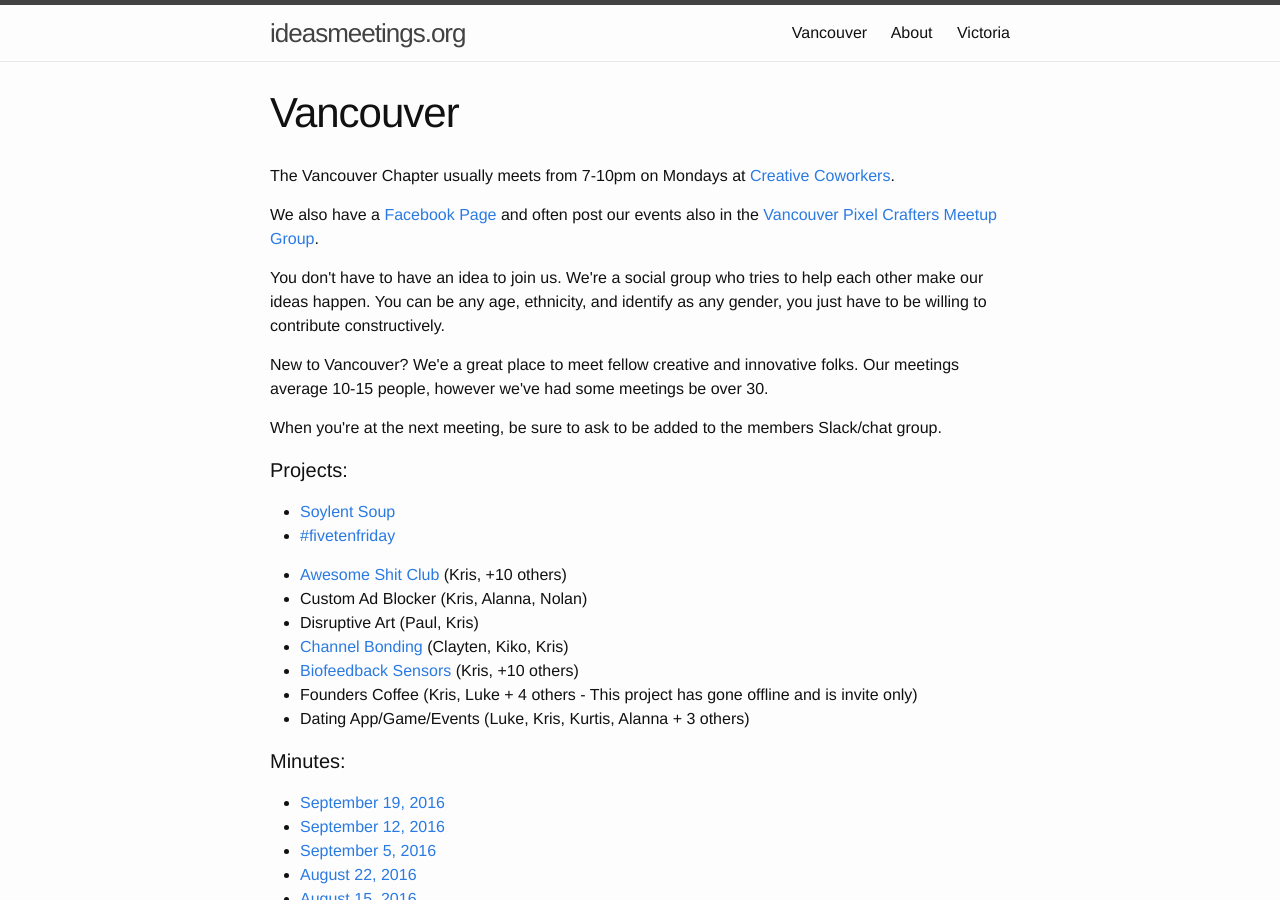
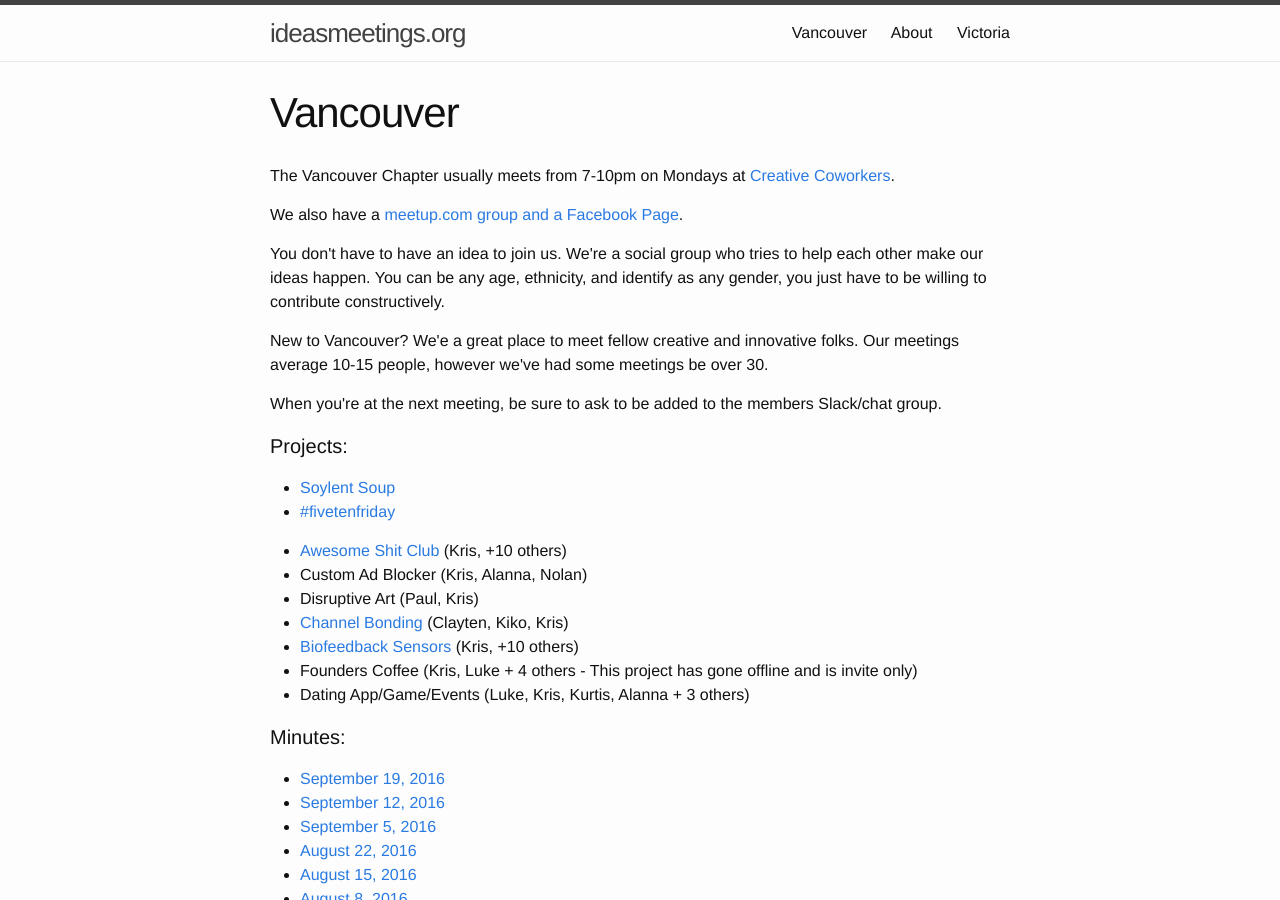
Before and after one commit to improvethings/improvethings.github.io, a Jekyll site: the page built from vancouver/index.html, in a window 1280 px wide and 900 px high. Built offline with Jekyll 4.4.1, drawn with Linux system fonts in a browser that asks for light colours.

Commit message:
fixed meetup.com link

```diff
--- a/vancouver/index.html
+++ b/vancouver/index.html
@@ -19,7 +19,7 @@
 comments: []
 ---
 <p>The Vancouver Chapter usually meets from 7-10pm on Mondays at <a href="http://creativecoworkers.com/">Creative Coworkers</a>.</p>
-<p>We also have a <a href="https://www.facebook.com/ideasvan">Facebook Page</a> and often post our events also in the <a href="http://www.meetup.com/Vancouver-Tech-Co-Founders/">Vancouver Pixel Crafters Meetup Group</a>.</p>
+<p>We also have a <a href="http://www.meetup.com/IdeasVancouver/">meetup.com group and a <a href="https://www.facebook.com/ideasvan">Facebook Page</a>.</p>
 <p>You don't have to have an idea to join us. We're a social group who tries to help each other make our ideas happen. You can be any age, ethnicity, and identify as any gender, you just have to be willing to contribute constructively.</p>
 <p> New to Vancouver? We'e a great place to meet fellow creative and innovative folks. Our meetings average 10-15 people, however we've had some meetings be over 30. </p>
 
```
